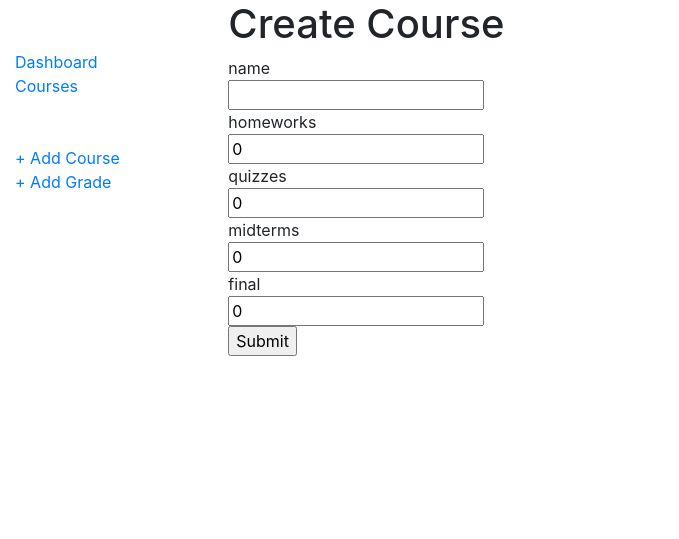
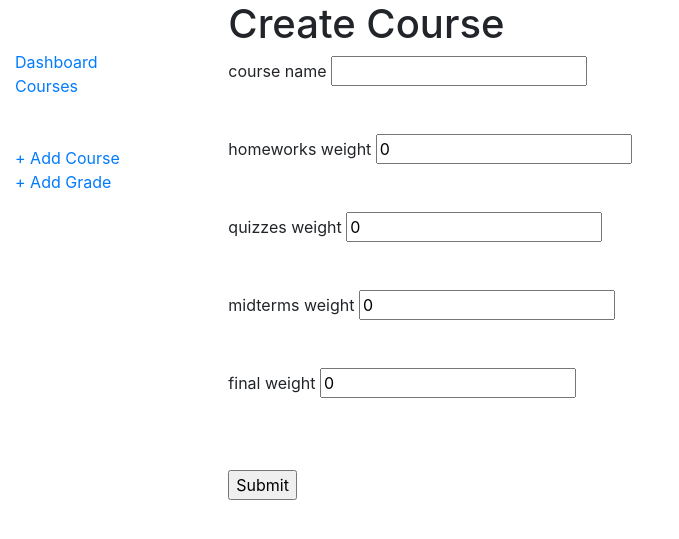
Before and after one commit to AmirNaghibi/ClassChamp, a Django app: page /dashboard/addcourse/ in a window 1280 px wide. Shown: the top 539 px of the page, without its empty margins (0-679 px from the left). Run offline with Django 3.2, Linux system fonts and the light colour scheme; some libraries are stand-ins or nearby versions.

Commit message:
updated add course view

```diff
--- a/dashboard/templates/create_course.html
+++ b/dashboard/templates/create_course.html
@@ -4,17 +4,13 @@
   <h1>Create Course</h1>
 
   <form action="{% url 'add-course' %}" method="POST" onsubmit="myFunction()">
-    {% for field in form %}
-    <div style="width:0%; text-align: end">
-        {{ field.name }}
-        {{ field.homeworks }}
-        {{ field.quizzes }}
-        {{ field.midterms }}
-        {{ field.final }}
-        {{ field }}
-    </div>
-    {% endfor %}
+        course name       {{ form.name }}      <br><br><br>
+        homeworks weight  {{ form.homeworks }} <br><br><br>
+        quizzes weight    {{ form.quizzes }}   <br><br><br>
+        midterms weight   {{ form.midterms }}  <br><br><br>
+        final weight      {{ form.final }}     <br><br><br>
       {% csrf_token %}
+      <br>
       <input type="submit" value="Submit"></input>
   </form>
 
```
